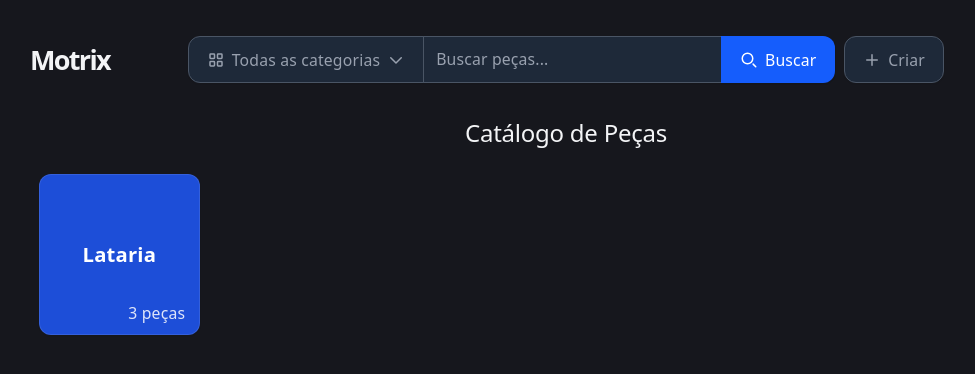
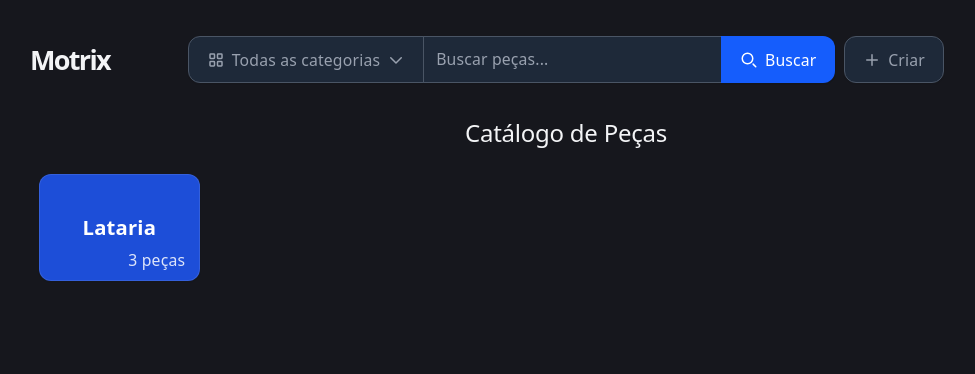
Before and after one commit to ThainaLuzia/motrix, a React (Vite) app in the folder motrix/: page /dashboard in a window 1280 px wide. Shown: the top 374 px of the page, without its empty margins (74-1049 px from the left). Built offline with nearby package versions, Linux system fonts and the light colour scheme.

Commit message:
feat: adjust CategoryCard layout for improved aspect ratio and text visibility

```diff
--- a/motrix/src/components/CategoryCard.tsx
+++ b/motrix/src/components/CategoryCard.tsx
@@ -63,9 +63,9 @@ export default function CategoryCard({ category, onOpen }: CategoryCardProps) {
       aria-label={`${category.name}, ${countLabel}`}
       style={{ backgroundColor: getCategoryColor(category.name) }}
       // No Tailwind v4, hover: só vale em dispositivos com hover real, então o efeito não fica preso após o toque.
-      className="relative flex aspect-square w-full items-center justify-center overflow-hidden p-4 text-white border border-white/10 rounded-base shadow-xs cursor-pointer select-none [-webkit-tap-highlight-color:transparent] transition-transform duration-200 ease-out hover:scale-105 hover:shadow-lg active:scale-95 active:duration-100 focus:outline-none focus-visible:ring-4 focus-visible:ring-brand-medium motion-reduce:transition-none"
+      className="relative flex aspect-[3/2] w-full items-center justify-center overflow-hidden p-4 text-white border border-white/10 rounded-base shadow-xs cursor-pointer select-none [-webkit-tap-highlight-color:transparent] transition-transform duration-200 ease-out hover:scale-105 hover:shadow-lg active:scale-95 active:duration-100 focus:outline-none focus-visible:ring-4 focus-visible:ring-brand-medium motion-reduce:transition-none"
     >
-      <span className="line-clamp-3 max-w-full text-center text-base font-semibold leading-tight break-words sm:text-lg">
+      <span className="line-clamp-2 max-w-full text-center text-base font-semibold leading-tight break-words sm:text-lg">
         {category.name}
       </span>
       <span
```
